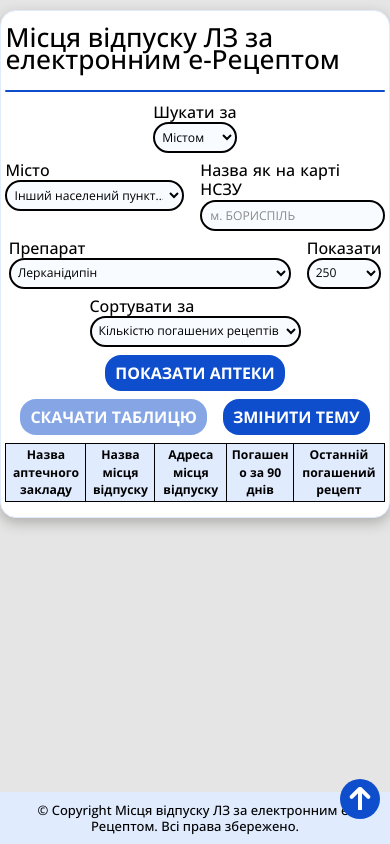
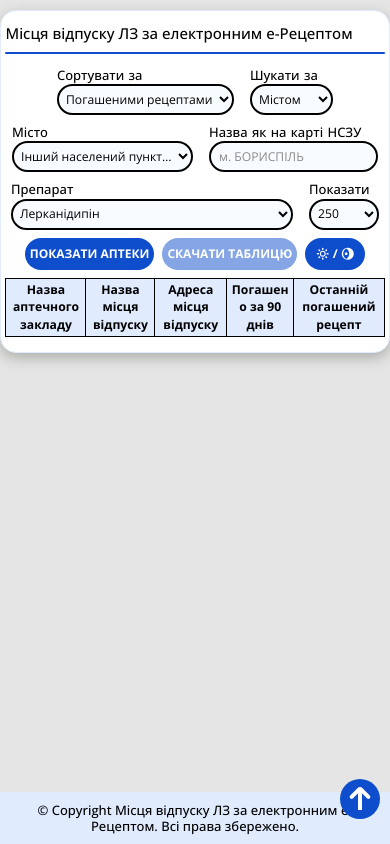
Before and after one commit to NIFUROXCAZID/Pharmacy-web-statistics-e-Prescription, a website: page public/index.html in a window 390 px wide. Drawn offline with nearby package versions, Linux system fonts and the light colour scheme; files that its build step writes are made by us from their sources.

Commit message:
Покращено адаптив, додано міста.

```diff
--- a/assets/styles/_common.scss
+++ b/assets/styles/_common.scss
@@ -110,6 +110,7 @@ section > section > div {
         color: inherit;
         text-align: inherit;
         cursor: pointer;
+        user-select: text;
         &:focus-visible {
           outline: 2px solid currentColor;
           outline-offset: 2px;
--- a/assets/styles/_shared.scss
+++ b/assets/styles/_shared.scss
@@ -33,6 +33,19 @@
     background: var(--button-color--3);
     padding: toRem(6) toRem(20);
   }
+  &--theme-btn {
+    display: flex;
+    flex-direction: row;
+    align-items: center;
+    justify-content: center;
+    column-gap: toRem(4);
+    min-width: toRem(60);
+    @media (max-width: toEm(366)) {
+      column-gap: toRem(4);
+      min-width: toRem(40) !important;
+      padding: toRem(10) toRem(5);
+    }
+  }
   &__popupShow {
     position: absolute;
     z-index: 100;
@@ -55,6 +68,27 @@
   &:disabled {
     opacity: 0.5;
     cursor: not-allowed;
+  }
+  @media (max-width: toEm($huge-mobile-adaptive)) {
+    min-width: toRem(60);
+  }
+  @media (max-width: toEm(472)) {
+    font-weight: 700;
+    font-size: toRem(12);
+    line-height: toRem(12);
+    padding: toRem(10) toRem(5);
+    width: auto;
+    min-width: toRem(60);
+    max-width: 100%;
+  }
+  @media (max-width: toEm(366)) {
+    font-weight: 500;
+    font-size: toRem(12);
+    line-height: toRem(12);
+    padding: toRem(10) toRem(1);
+    width: auto;
+    min-width: toRem(60);
+    max-width: 100%;
   }
 }
 .defaultButton__popupShow.isVisible {
@@ -147,8 +181,8 @@
     }
   }
   &__checkbox {
-    width: 30px;
-    height: 30px;
+    width: toRem(30);
+    height: toRem(30);
   }
   // .messege__textarea
   &__textarea {
--- a/assets/styles/_statistics.scss
+++ b/assets/styles/_statistics.scss
@@ -1,4 +1,8 @@
 @use "./abstracts/index" as *;
+
+// @media (max-width: toEm($huge-mobile-adaptive)) {
+//       flex: 0 1 100%;
+// }
 
 .settings {
   display: flex;
@@ -15,6 +19,9 @@
       font-size: toRem(16);
       color: var(--main-text);
       margin-bottom: toRem(4);
+      @media (max-width: toEm(420)) {
+        font-size: toRem(13);
+      }
     }
     & select,
     & input {
@@ -110,6 +117,9 @@
   row-gap: toRem(8);
   margin-top: toRem(8);
   margin-bottom: toRem(8);
+  @media (max-width: toEm($huge-mobile-adaptive)) {
+    column-gap: toRem(8);
+  }
 }
 .query-info {
   margin-bottom: toRem(4);
@@ -120,3 +130,18 @@
   line-height: toRem(16);
   // text-align: center;
 }
+
+.dots-cut {
+  @media (max-width: toEm($huge-mobile-adaptive)) {
+    font-size: toRem(18);
+    line-height: toRem(18);
+  }
+  @media (max-width: toEm(434)) {
+    font-size: toRem(15);
+    line-height: toRem(15);
+  }
+  @media (max-width: toEm(360)) {
+    font-size: toRem(13);
+    line-height: toRem(13);
+  }
+}
--- a/catalog.js
+++ b/catalog.js
@@ -3,6 +3,7 @@ const cities = new Map([
   ['horishni-plavni', 'м. ГОРІШНІ ПЛАВНІ'],
   ['kyiv', 'м. КИЇВ'],
   ['vinnytsia', 'м. ВІННИЦЯ'],
+  ['bila-tserkva', 'м. БІЛА ЦЕРКВА'],
   ['dnipro', 'м. ДНІПРО'],
   ['donetsk', 'м. ДОНЕЦЬК'],
   ['zhytomyr', 'м. ЖИТОМИР'],
--- a/public/index.html
+++ b/public/index.html
@@ -25,8 +25,15 @@
       <main class="main">
         <div class="main__container">
           <section>
-            <h2>Місця відпуску ЛЗ за електронним e-Рецептом</h2>
+            <h2 class="dots-cut">Місця відпуску ЛЗ за електронним e-Рецептом</h2>
             <div class="settings">
+              <div class="settings__wrap">
+                <label for="sort">Сортувати за</label>
+                <select id="sort">
+                  <option value="count" selected>Погашеними рецептами</option>
+                  <option value="latest">Останнім оновленням</option>
+                </select>
+              </div>
               <div class="settings__wrap">
                 <label for="territory-mode">Шукати за</label>
                 <select id="territory-mode">
@@ -39,6 +46,7 @@
                   <label for="city">Місто</label>
                   <select id="city">
                     <option value="custom" selected>Інший населений пункт…</option>
+                    <option value="bila-tserkva">Біла Церква</option>
                     <option value="vinnytsia">Вінниця</option>
                     <option value="horishni-plavni">Горішні Плавні</option>
                     <option value="dnipro">Дніпро</option>
@@ -151,23 +159,21 @@
                   <option value="500">До 500</option>
                 </select>
               </div>
-              <div class="settings__wrap">
-                <label for="sort">Сортувати за</label>
-                <select id="sort">
-                  <option value="count" selected>Кількістю погашених рецептів</option>
-                  <option value="latest">Датою останнього погашення</option>
-                </select>
-              </div>
             </div>
             <div class="settings-btns">
-              <button class="defaultButton" id="load-pharmacies" type="button">Показати аптеки</button>
-              <button class="defaultButton" id="download-pharmacies" type="button" disabled>Скачати таблицю</button>
-              <button class="defaultButton" id="theme-toggle" type="button">Змінити тему</button>
+              <button class="defaultButton" id="load-pharmacies" type="button"><span>Показати аптеки</span></button>
+              <button class="defaultButton" id="download-pharmacies" type="button" disabled>
+                <span>Скачати таблицю</span>
+              </button>
+              <button class="defaultButton defaultButton--theme-btn" id="theme-toggle" type="button">
+                <div class="icon_sun"></div>
+                <span>/</span>
+                <div class="icon_IcoMoon"></div>
+              </button>
             </div>
             <p class="query-info" id="status" role="status"></p>
             <figure>
               <table>
-                <thead>
                 <thead>
                   <tr id="pharmacy-heading">
                     <th scope="col">
@@ -197,7 +203,6 @@
                     </th>
                   </tr>
                 </thead>
-                </thead>
                 <tbody id="pharmacy-rows"></tbody>
               </table>
             </figure>
```
Lines whose indentation alone changed are shown as unchanged.
